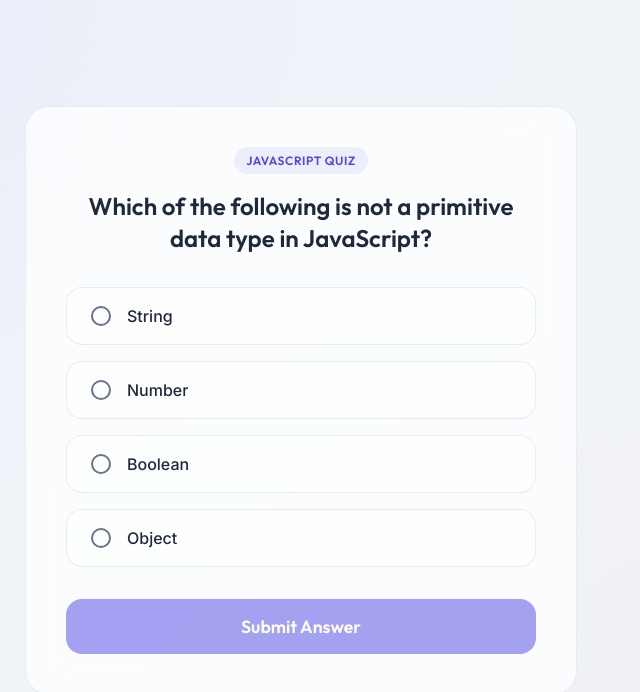
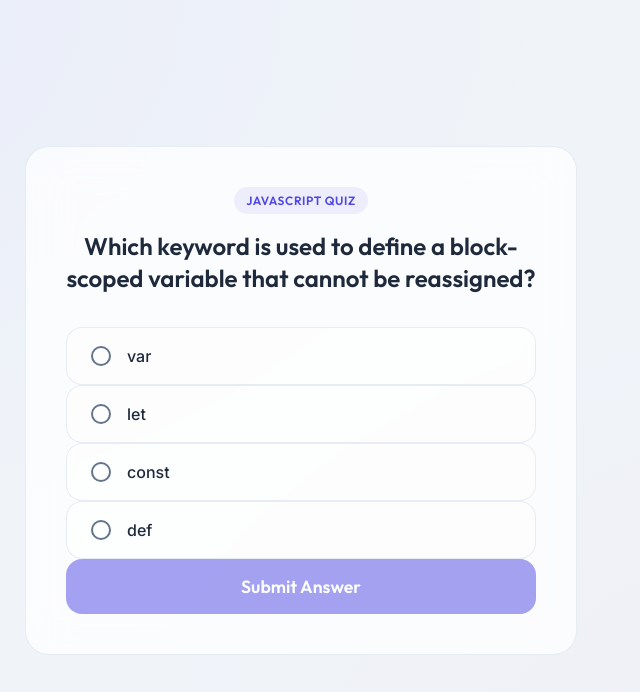
Before and after one commit to jumppack/react_quiz_app, a React (Vite) app in the folder client/: page / in a window 1280 px wide. Shown: the top 692 px of the page, without its empty margins (339-979 px from the left). Built offline with nearby package versions, Linux system fonts and the light colour scheme.

Commit message:
feat: render random question from JSON list

```diff
--- a/client/src/App.jsx
+++ b/client/src/App.jsx
@@ -1,93 +1,24 @@
-import { useState } from 'react';
-
-const QUIZ_QUESTION = {
-  id: 'q1',
-  question: "Which of the following is not a primitive data type in JavaScript?",
-  options: ["String", "Number", "Boolean", "Object"],
-  correctAnswer: "Object"
-};
+import {useState, useEffect} from 'react';
+import Question from './components/Question';
+import testQuestions from './data/questions.json';
 
 function App() {
-  const [selectedOption, setSelectedOption] = useState(null);
-  const [submitted, setSubmitted] = useState(false);
-  const [isCorrect, setIsCorrect] = useState(false);
 
-  const handleSubmit = (e) => {
-    e.preventDefault();
-    if (submitted) {
-      // "Try Again" mode
-      setSelectedOption(null);
-      setSubmitted(false);
-      setIsCorrect(false);
-    } else {
-      if (selectedOption !== null) {
-        const correct = selectedOption === QUIZ_QUESTION.correctAnswer;
-        setIsCorrect(correct);
-        setSubmitted(true);
-      }
-    }
-  };
+  const [questionIdx, setQuestionIdx] = useState(null);
+
+  useEffect( () => {
+    const idx = Math.floor(Math.random() * testQuestions.length);
+    setQuestionIdx(idx);
+  }, []);
+
+  if(questionIdx === null) {
+    return <p>Loading ...</p>
+  }
 
   return (
-    <main className="quiz-container">
-      <div className="quiz-header">
-        <span className="quiz-badge">JavaScript Quiz</span>
-        <h1 className="quiz-question">{QUIZ_QUESTION.question}</h1>
-      </div>
-
-      <form onSubmit={handleSubmit}>
-        <div className="options-list">
-          {QUIZ_QUESTION.options.map((option, index) => {
-            const isSelected = selectedOption === option;
-            return (
-              <label
-                key={option}
-                className={`option-label ${isSelected ? 'selected' : ''}`}
-                htmlFor={`option-${index}`}
-              >
-                <input
-                  type="radio"
-                  id={`option-${index}`}
-                  name="quiz-option"
-                  value={option}
-                  checked={isSelected}
-                  disabled={submitted}
-                  onChange={() => setSelectedOption(option)}
-                  className="option-radio"
-                />
-                <span className="option-text">{option}</span>
-              </label>
-            );
-          })}
-        </div>
-
-        <button
-          type="submit"
-          className="submit-btn"
-          disabled={selectedOption === null}
-        >
-          {submitted ? 'Try Again' : 'Submit Answer'}
-        </button>
-      </form>
-
-      {submitted && (
-        <div className={`feedback-card ${isCorrect ? 'correct' : 'incorrect'}`}>
-          <div className="feedback-icon" aria-hidden="true">
-            {isCorrect ? '🎉' : '❌'}
-          </div>
-          <div className="feedback-content">
-            <h2 className="feedback-title">
-              {isCorrect ? 'Correct!' : 'Incorrect'}
-            </h2>
-            <p>
-              {isCorrect
-                ? 'Great job! Objects are non-primitive data types in JavaScript (they are passed by reference and can hold collections of properties).'
-                : 'That is not correct. Hint: Look for the non-primitive data type that can store collections of key-value pairs.'}
-            </p>
-          </div>
-        </div>
-      )}
-    </main>
+    <>
+      <Question quizQuestion={testQuestions[questionIdx]}/>
+    </>
   );
 }
 
--- /dev/null
+++ b/client/src/components/Question.jsx
@@ -0,0 +1,86 @@
+import {useState} from 'react'
+
+export default function Question ({quizQuestion}) {
+    const [selectedOption, setSelectedOption] = useState(null);
+    const [submitted, setSubmitted] = useState(false);
+    const [isCorrect, setIsCorrect] = useState(false);
+
+    const {question, options, correctAnswer} = quizQuestion;
+
+    const handleSubmit = (e) => {
+        e.preventDefault();
+
+        if (submitted) {
+            // Try again logic
+            setSubmitted(false);
+            setSelectedOption(null);
+            setIsCorrect(false);
+            return;
+        } else {
+            if(!selectedOption) return;
+            const correct = selectedOption === correctAnswer
+            setIsCorrect(correct);
+            setSubmitted(true);
+        }
+    }
+
+    return (
+        <main className="quiz-container">
+            <div className="quiz-header">
+                <span className="quiz-badge">JavaScript Quiz</span>
+                <h1 className="quiz-question">{question}</h1>
+            </div>
+
+            <form onSubmit={handleSubmit}>
+                {options.map( (option, index) => {
+                    const selected = option === selectedOption;
+                    return (
+                        <label
+                            key={option}
+                            className={`option-label ${selected ? 'selected' : ''}`}
+                            htmlFor={`option-${index}`}
+                        >
+                            <input
+                                type="radio"
+                                id={`option-${index}`}
+                                name="quiz-option"
+                                value={option}
+                                checked={selected}
+                                disabled={submitted}
+                                onChange={ () => setSelectedOption(option)}
+                                className="option-radio"
+                            />
+                            <span className="option-text">{option}</span>
+                        </label>
+                    )
+                })}
+
+                <button
+                    type="submit"
+                    disabled={selectedOption === null}
+                    className="submit-btn"
+                >
+                    {submitted ? "Try Again" : "Submit Answer"}
+                </button>
+            </form>
+
+            {submitted &&
+                <div className={`feedback-card ${isCorrect ? "correct" : "incorrect"}`}>
+                    <div className="feedback-icon" >
+                        {isCorrect ? "🎉" : "❌"}
+                    </div>
+                    <div className="feedback-content">
+                        <h2 className="feedback-title">
+                            {isCorrect ? "Correct!" : "Incorrect"}
+                        </h2>
+                        <p>
+                            {isCorrect
+                                ? "You selected the correct answer. Great job!"
+                                : "That is not correct."}
+                        </p>
+                    </div>
+                </div>
+            }
+        </main>
+    )
+}
```
